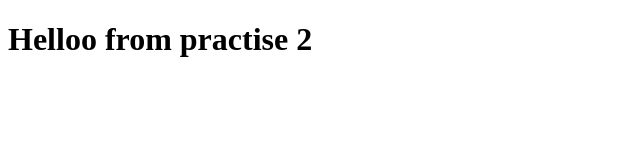
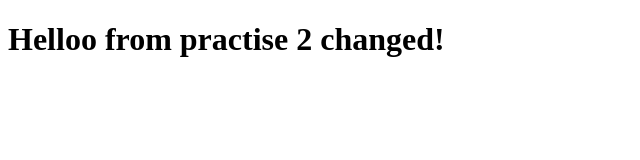
Before and after one commit to dusandobranic/gtPractise, a plain HTML site: page public/practise2.html in a window 1280 px wide. Shown: the whole page, without its empty margins (0-640 px from the left). Drawn offline with Linux system fonts and the light colour scheme.

Commit message:
Pracitse2.2.1

```diff
--- a/public/practise2.html
+++ b/public/practise2.html
@@ -7,6 +7,6 @@
     <title>Document</title>
 </head>
 <body>
-    <h1>Helloo from practise 2</h1>
+    <h1>Helloo from practise 2 changed!</h1>
 </body>
 </html>
```
